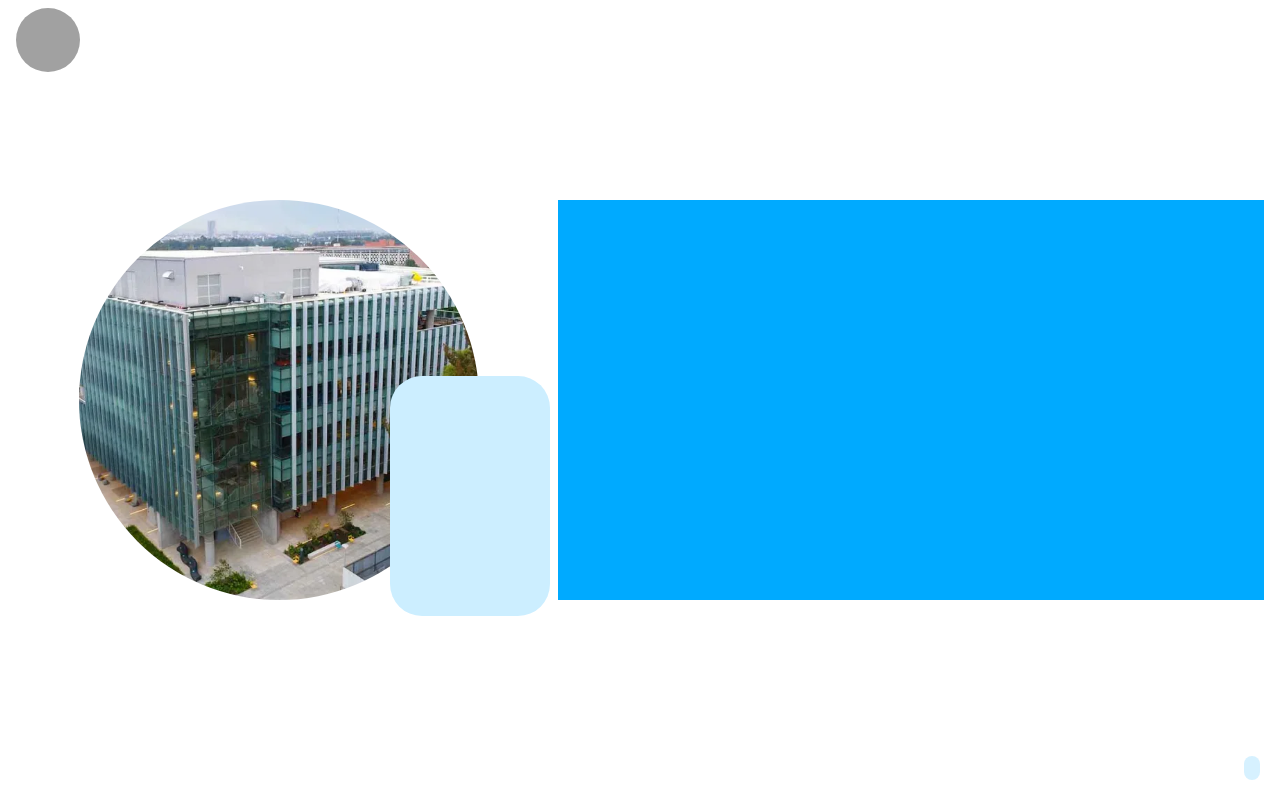
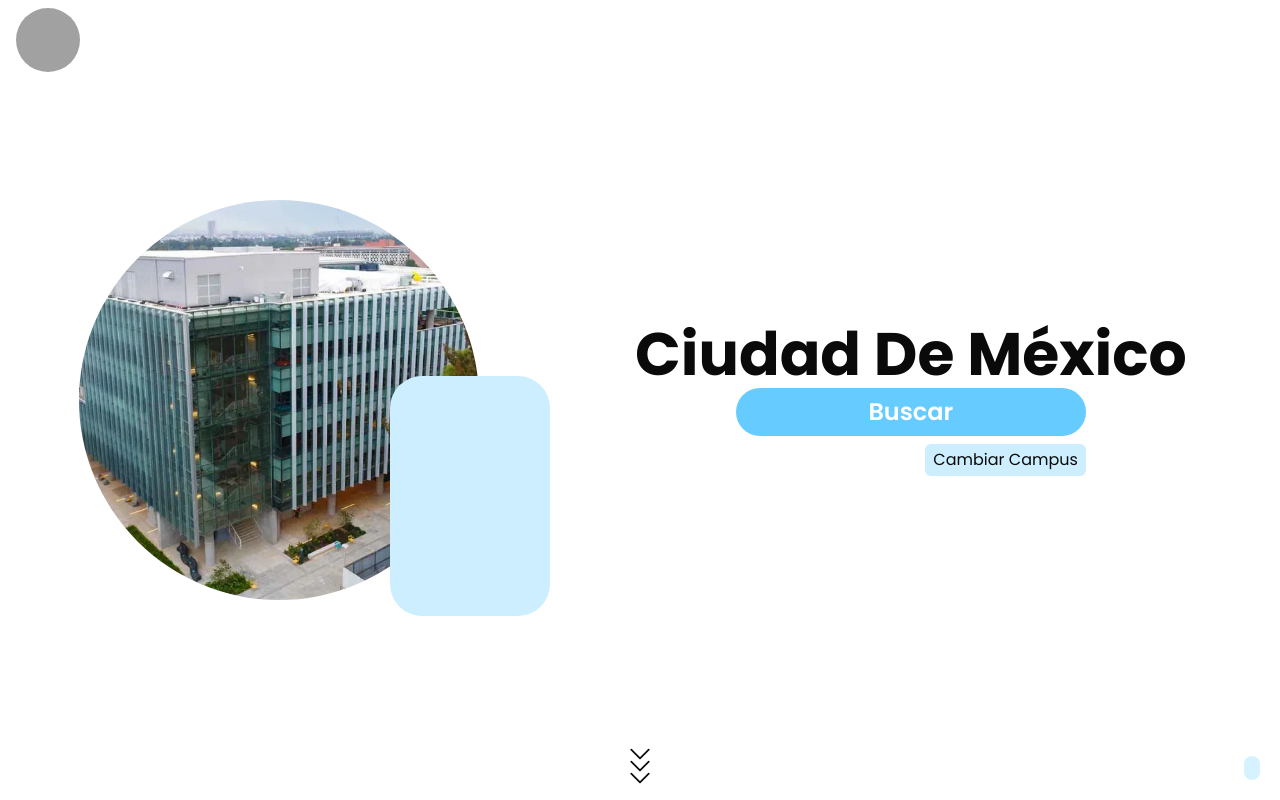
Before and after one commit to liviko-oficial/roomie-web-app, a Next.js app in the folder client/: page / in a window 1280 px wide. Built offline with nearby package versions, Linux system fonts and the light colour scheme.

Commit message:
feat(Hero): animation scroll hint

```diff
--- a/client/modules/home/components/CampuesName.tsx
+++ b/client/modules/home/components/CampuesName.tsx
@@ -2,7 +2,7 @@ import React from "react";
 
 function CampuesName({}) {
   return (
-    <h1 className="font-bold text-xl md:text-3xl text-center capitalize">
+    <h1 className="font-bold text-lg md:text-3xl lg:text-6xl text-center capitalize">
       ciudad de méxico
     </h1>
   );
--- a/client/modules/home/components/Controls.tsx
+++ b/client/modules/home/components/Controls.tsx
@@ -2,14 +2,14 @@ import React from "react";
 
 const Controls = () => {
   return (
-    <div className="w-full max-w-[350px] flex flex-col gap-2 justify-center">
+    <div className="w-fit flex flex-col gap-2 justify-center">
       <a
-        className="font-semibold rounded-3xl bg-primary-200 w-full text-center py-2 text-sm text-background md:text-2xl"
+        className="p-1 font-semibold rounded-3xl bg-primary-200 w-[min(50vw,350px)] text-center lg:py-2 text-sm text-background md:text-2xl"
         href="#"
       >
         Buscar
       </a>
-      <button className="text-[10px] md:text-base rounded-sm self-start px-2 max-w-[300px] bg-primary-400/20 p-2 capitalize">
+      <button className="p-1  lg:px-2 text-[8px] md:text-base rounded-sm self-start lg:self-end max-w-[300px] bg-primary-400/20 capitalize">
         cambiar campus
       </button>
     </div>
--- /dev/null
+++ b/client/modules/home/components/SeeMore.tsx
@@ -0,0 +1,32 @@
+import React from "react";
+import styles from "@/modules/home/styles.module.css";
+const Icon = ({ ...props }) => (
+  <svg
+    xmlns="http://www.w3.org/2000/svg"
+    fill="none"
+    viewBox="0 0 24 24"
+    strokeWidth={1.5}
+    stroke="currentColor"
+    {...props}
+  >
+    <path
+      strokeLinecap="round"
+      strokeLinejoin="round"
+      d="m19.5 8.25-7.5 7.5-7.5-7.5"
+    />
+  </svg>
+);
+
+const SeeMore = () => {
+  return (
+    <div
+      className={`${styles.animation_scroll_delay} absolute bottom-2 h-fit -z-50 pointer-events-none lg:flex flex-col items-center w-full hidden`}
+    >
+      <Icon className={`size-7 -mb-4 ${styles.animation_scroll}`} />
+      <Icon className={`size-7 -mb-4 ${styles.animation_scroll}`} />
+      <Icon className={`size-7 ${styles.animation_scroll}`} />
+    </div>
+  );
+};
+
+export default SeeMore;
--- a/client/modules/home/sections/Hero.tsx
+++ b/client/modules/home/sections/Hero.tsx
@@ -1,4 +1,7 @@
 import { Aside } from "@/modules/home/components/AsideHero";
+import CampuesName from "@/modules/home/components/CampuesName";
+import Controls from "@/modules/home/components/Controls";
+import SeeMore from "@/modules/home/components/SeeMore";
 import React from "react";
 
 type Props = {
@@ -7,9 +10,13 @@ type Props = {
 
 function Hero({}: Props) {
   return (
-    <header className="grid-cols-[1.5fr_1fr] lg:grid-cols-[1.5fr_2fr] h-[25dvh] lg:h-full px-2 grid grid-rows-1 items-center overflow-x-hidden">
-      <main className="row-1 col-[1] lg:col-[2] bg-primary-400 flex justify-center items-center flex-col gap-y-2 px-1 md:px-[1rem] h-full lg:h-[50vh] lg:mx-2 relative"></main>
+    <header className="grid-cols-[1.5fr_1fr] lg:grid-cols-[1.5fr_2fr] h-[25dvh] lg:h-full px-2 grid grid-rows-1 items-center overflow-x-hidden relative">
+      <main className="row-1 col-[1] lg:col-[2] flex justify-center items-center flex-col gap-y-1 px-1 md:px-[1rem] h-full lg:h-[50vh] lg:mx-2 relative">
+        <CampuesName />
+        <Controls />
+      </main>
       <Aside />
+      <SeeMore />
     </header>
   );
 }
--- a/client/modules/home/styles.module.css
+++ b/client/modules/home/styles.module.css
@@ -17,3 +17,30 @@
   z-index: 1;
   @apply lg:row-[1/-1];
 }
+@keyframes scroll-down {
+  from {
+    opacity: 1;
+  }
+  25% {
+    opacity: 0;
+  }
+  75% {
+    opacity: 1;
+  }
+  to {
+    opacity: 1;
+  }
+}
+.animation_scroll {
+  opacity: 1;
+  animation: scroll-down 8s infinite ease-out;
+}
+.animation_scroll_delay > *:nth-child(1) {
+  animation-delay: 0;
+}
+.animation_scroll_delay > *:nth-child(2) {
+  animation-delay: 1s;
+}
+.animation_scroll_delay > *:nth-child(3) {
+  animation-delay: 2s;
+}
```
